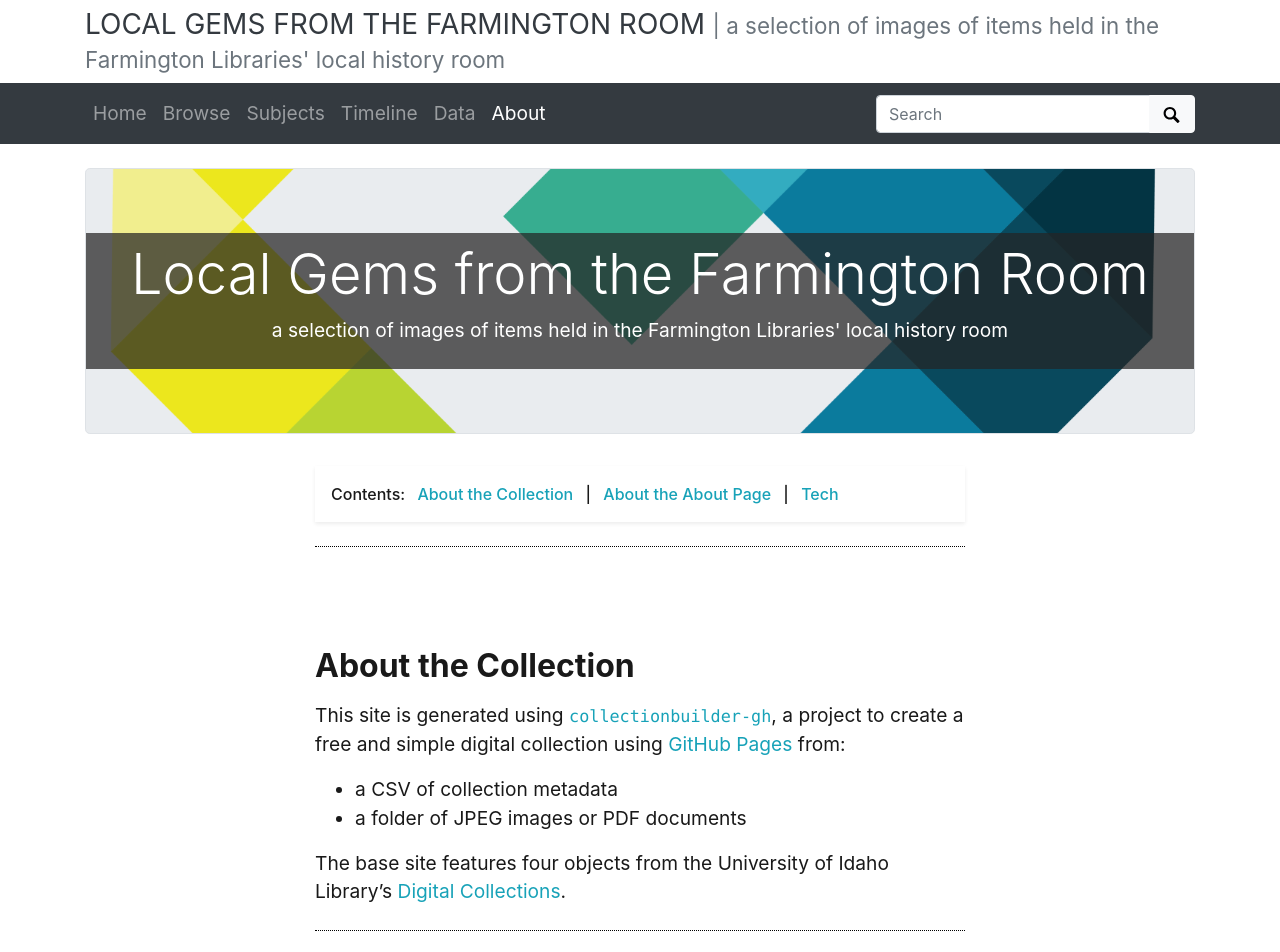
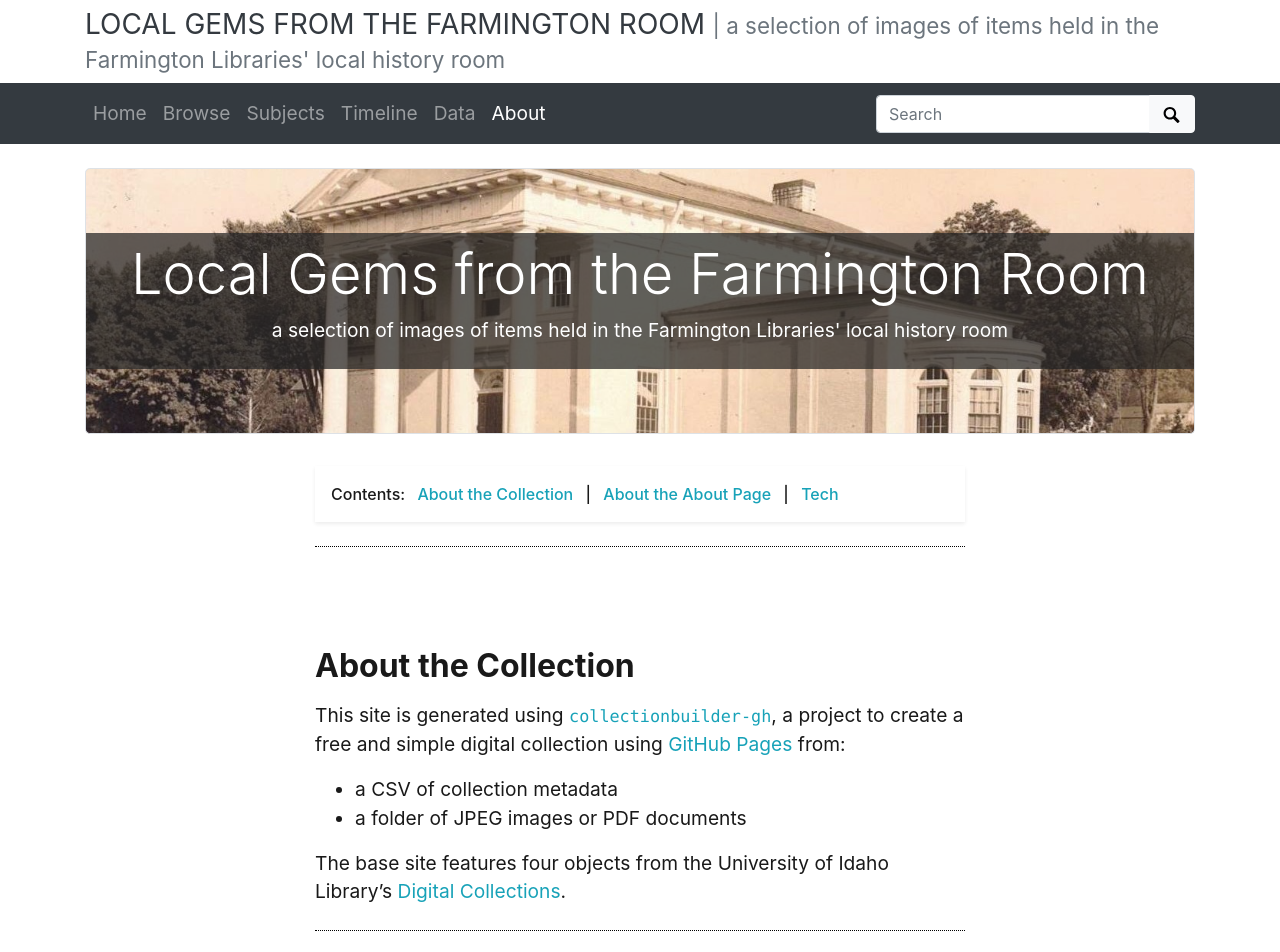
Before and after one commit to FarmingtonLibraries/farmingtonroom, a Jekyll site: the page built from pages/about.md, in a window 1280 px wide. Shown: the top 952 px of the page. Built offline with Jekyll 4.4.1, drawn with Linux system fonts in a browser that asks for light colours.

Commit message:
Update theme.yml

```diff
--- a/_data/theme.yml
+++ b/_data/theme.yml
@@ -8,7 +8,7 @@
 #
 # featured image is used in home page banner and in meta markup to represent the collection
 # use either an objectid (from an item in this collect), a relative location of an image in this repo, or a full url to an image elsewhere
-featured-image: /assets/img/fvl0009.jpg
+featured-image: /assets/img/barney.jpg
 # optional: add extra padding around collection title for a larger image feature.
 home-title-y-padding: # Default is 10em
 # optional: change position of background image, center, top, bottom
@@ -28,7 +28,7 @@
 #
 # Featured image on About page - if left blank, CB will use image featured on the home page
 # use either an objectid (from an item in this collect), a relative location of an image in this repo, or a full url to an image elsewhere
-about-featured-image: /assets/img/logo.png
+about-featured-image:
 
 ##########
 # BROWSE PAGE
```
